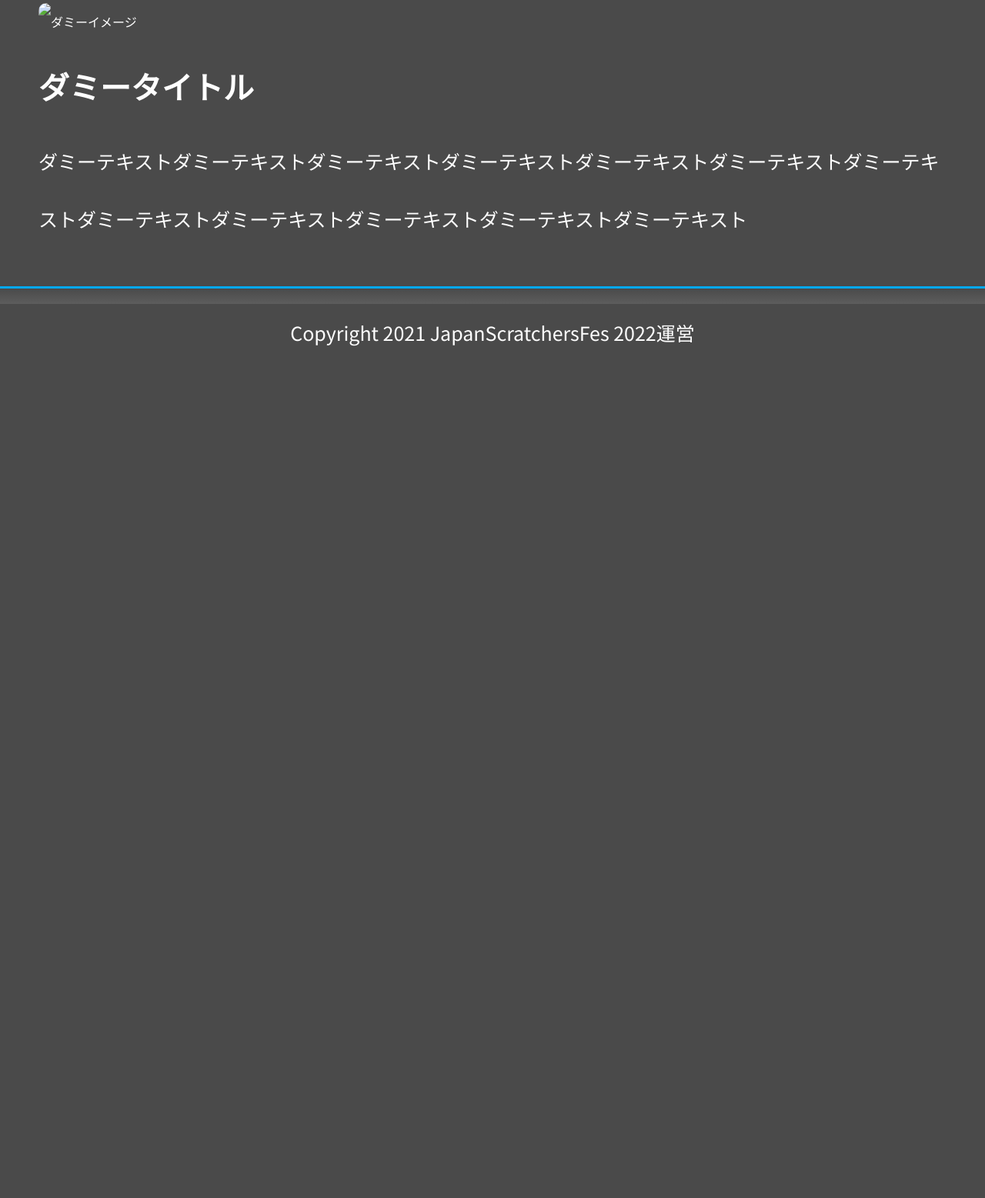
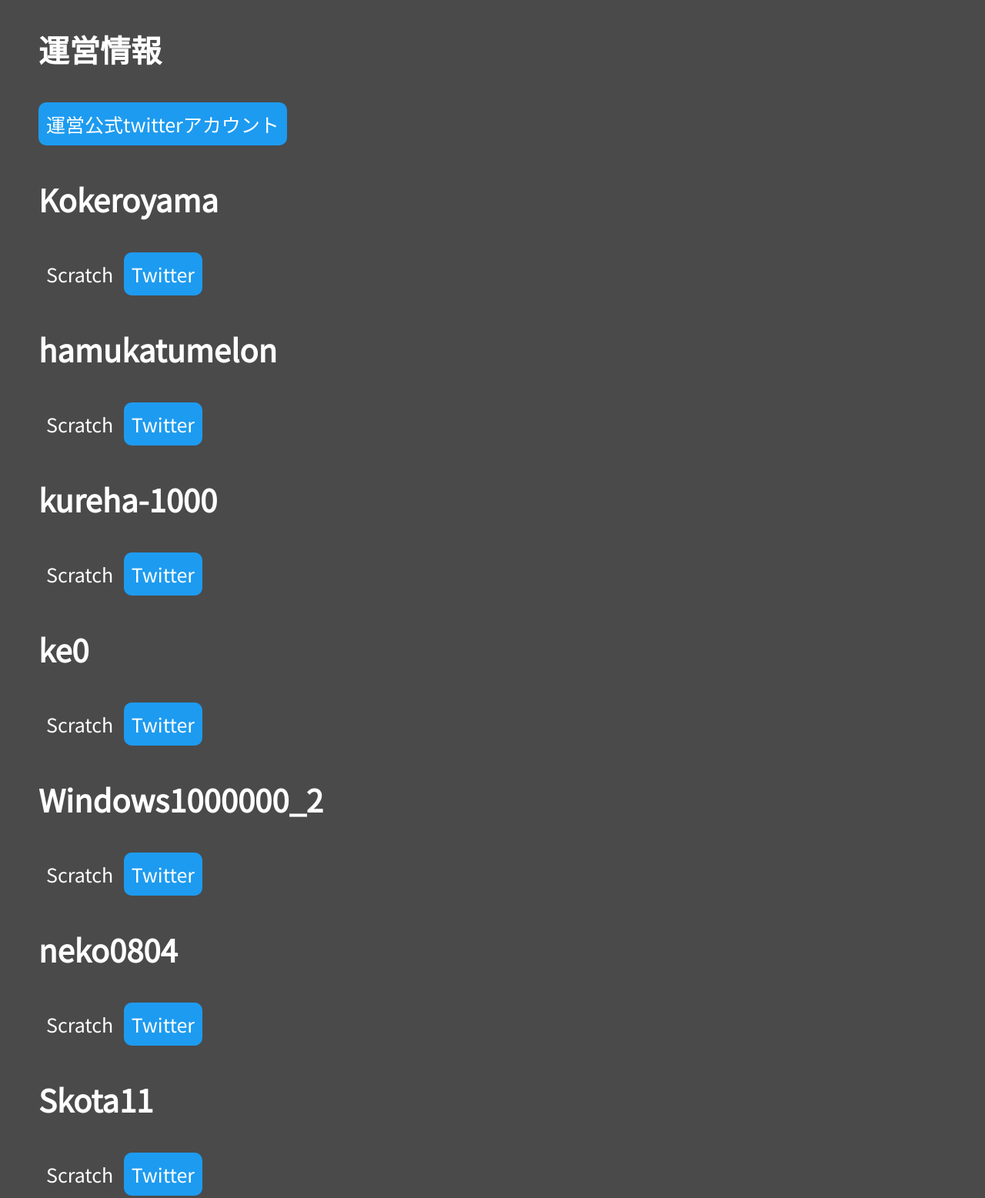
Before and after one commit to JSF-2022/JSF-2022.github.io, a plain HTML site: page index.html in a window 1280 px wide. Shown: the part 2918-4475 px from the top of the page at 77% size. Before the commit the page ends 3388 px from the top, so only its background shows below. Drawn offline with nearby package versions, Linux system fonts and the light colour scheme.

Commit message:
Update index.html

```diff
--- a/index.html
+++ b/index.html
@@ -37,12 +37,37 @@
       <iframe marginwidth="0" marginheight="0" frameborder="0" height="1000" width="640" src="https://docs.google.com/forms/d/e/1FAIpQLSdWiCH2zgaJLEvzilnlelgEhCl0vlj2LJ0nwtLYgVa36axgDg/viewform?embedded=true">読み込んでいます…</iframe>
     </div>
     <div class="box">
-      <img src="92612790.png" alt="ダミーイメージ">
-      <h1>ダミータイトル</h1>
-      <p>ダミーテキストダミーテキストダミーテキストダミーテキストダミーテキストダミーテキストダミーテキストダミーテキストダミーテキストダミーテキストダミーテキストダミーテキスト</p>
+      <h1>運営情報</h1>
+      <a class="twitter" href="https://twitter.com/Ja_Sc_Fes_2022">運営公式twitterアカウント</a>
+      <h1>Kokeroyama</h1>
+      <a class="scratch" href="https://scratch.mit.edu/users/kokeroyama/">Scratch</a>
+      <a class="twitter" href="https://twitter.com/KAGETAKI_YUTA">Twitter</a>
+      <h1>hamukatumelon</h1>
+      <a class="scratch" href="https://scratch.mit.edu/users/hamukatumelon/">Scratch</a>
+      <a class="twitter" href="https://twitter.com/_melon_GG">Twitter</a>
+      <h1>kureha-1000</h1>
+      <a class="scratch" href="https://scratch.mit.edu/users/kureha-1000/">Scratch</a>
+      <a class="twitter" href="https://twitter.com/aoidcm">Twitter</a>
+      <h1>ke0</h1>
+      <a class="scratch" href="https://scratch.mit.edu/users/ke0/">Scratch</a>
+      <a class="twitter" href="https://twitter.com/Ke0_PRO">Twitter</a>
+      <h1>Windows1000000_2</h1>
+      <a class="scratch" href="https://scratch.mit.edu/users/Windows1000000_2/">Scratch</a>
+      <a class="twitter" href="https://twitter.com/developermodoki">Twitter</a>
+      <h1>neko0804</h1>
+      <a class="scratch" href="https://scratch.mit.edu/users/neko0804/">Scratch</a>
+      <a class="twitter" href="https://twitter.com/YORIWlFYzyXC2kA">Twitter</a>
+      <h1>Skota11</h1>
+      <a class="scratch" href="https://scratch.mit.edu/users/Skota11/">Scratch</a>
+      <a class="twitter" href="https://twitter.com/Kota_pclive">Twitter</a>
+      <h1>nebanebakun</h1>
+      <a class="scratch" href="https://scratch.mit.edu/users/nebanebakun/">Scratch</a>
+      <a class="twitter" href="https://twitter.com/I0ctOnpg92pMNh9">Twitter</a>
+      <h1>1STEP621</h1>
+      <a class="scratch" href="https://scratch.mit.edu/users/1STEP621/">Scratch</a>
     </div>
     <footer>
-      <p>Copyright 2021 JapanScratchersFes 2022運営</p>
+      <p>Copyright 2021 JapanScratchersFes運営</p>
     </footer>
   </body>
 </html>
```
